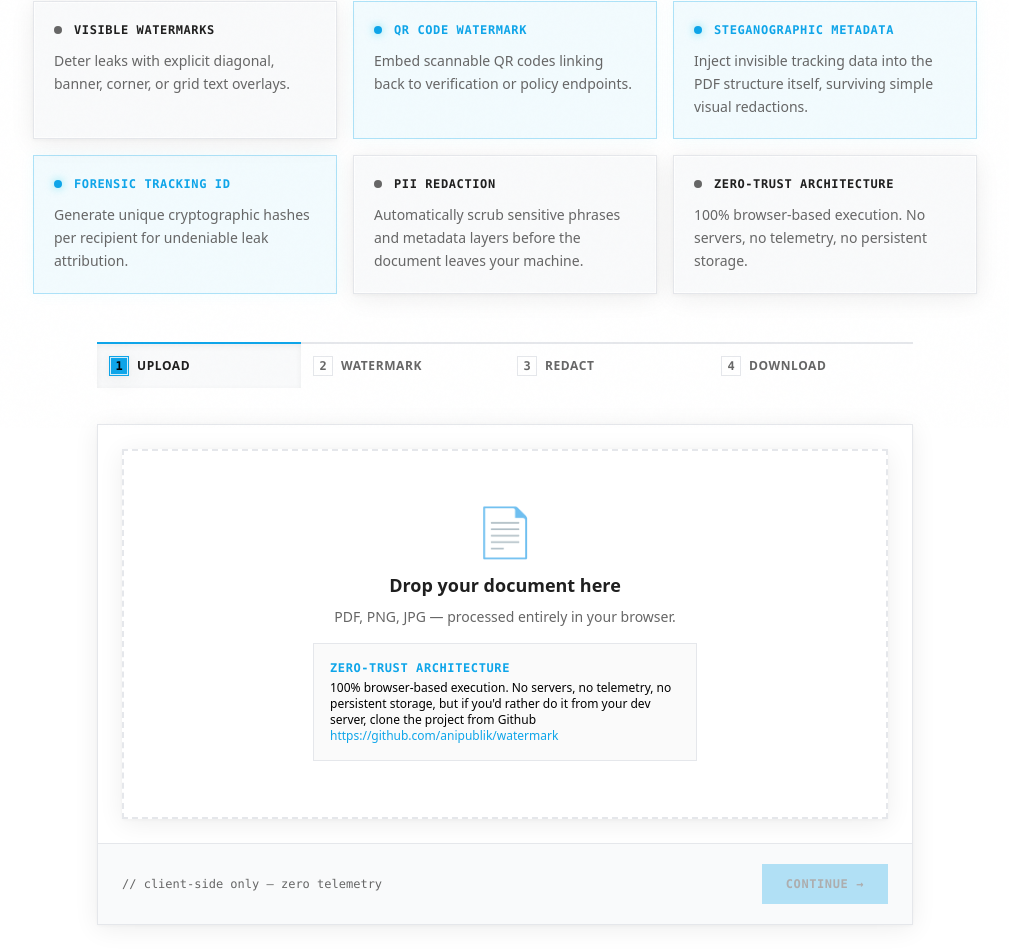
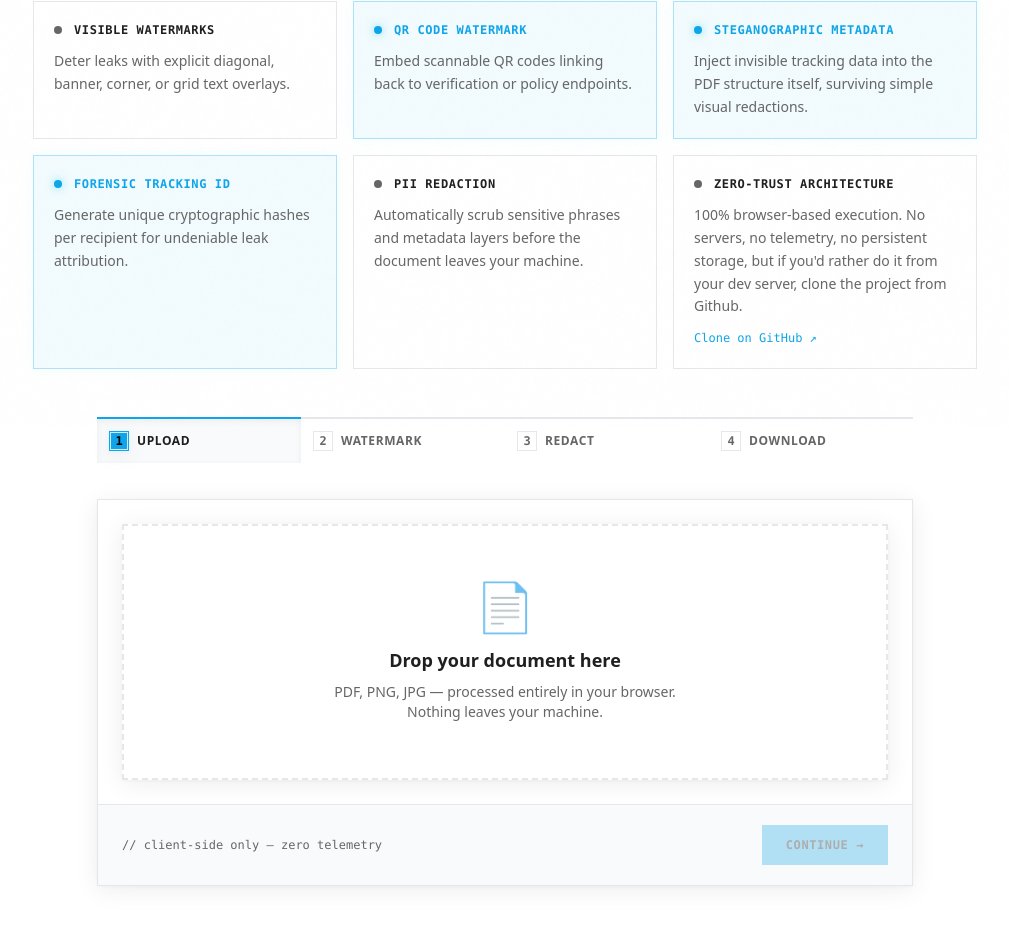
Before and after one commit to anipublik/watermark, a Next.js app: page / in a window 1280 px wide. Shown: the part 372-1324 px from the top of the page, without its empty margins (135-1144 px from the left). Built offline with nearby package versions, Linux system fonts and the light colour scheme.

Commit message:
chore: fix hero feature styling and zero trust messaging

```diff
--- a/app/page.tsx
+++ b/app/page.tsx
@@ -6,7 +6,7 @@ const FEATURES = [
     { title: "Steganographic Metadata", desc: "Inject invisible tracking data into the PDF structure itself, surviving simple visual redactions.", isNew: true },
     { title: "Forensic Tracking ID", desc: "Generate unique cryptographic hashes per recipient for undeniable leak attribution.", isNew: true },
     { title: "PII Redaction", desc: "Automatically scrub sensitive phrases and metadata layers before the document leaves your machine.", isNew: false },
-    { title: "Zero-Trust Architecture", desc: "100% browser-based execution. No servers, no telemetry, no persistent storage.", isNew: false },
+    { title: "Zero-Trust Architecture", desc: "100% browser-based execution. No servers, no telemetry, no persistent storage, but if you'd rather do it from your dev server, clone the project from Github.", link: "https://github.com/anipublik/watermark", isNew: false },
 ];
 
 export default function Home() {
@@ -30,8 +30,8 @@ export default function Home() {
                     {FEATURES.map((f) => (
                         <div
                             key={f.title}
-                            className={`p-5 border transition-all duration-300 ${f.isNew ? "border-theme-cyan/30 bg-theme-cyan/5 hover:border-theme-cyan" : "border-[var(--article-border)] bg-[var(--article-surface)] hover:border-[var(--muted-foreground)]"}`}
-                            style={!f.isNew ? { boxShadow: "var(--shadow-neumorphic)" } : { boxShadow: "0 0 15px rgba(34,211,238,0.05)" }}
+                            className={`p-5 border transition-all duration-300 ${f.isNew ? "border-theme-cyan/30 bg-theme-cyan/5 hover:border-theme-cyan" : "border-[var(--article-border)] bg-transparent hover:border-theme-cyan/50"}`}
+                            style={f.isNew ? { boxShadow: "0 0 15px rgba(34,211,238,0.05)" } : {}}
                         >
                             <div className="flex items-center gap-3 mb-3">
                                 <span className={`w-2 h-2 rounded-full flex-shrink-0 ${f.isNew ? "bg-theme-cyan shadow-[0_0_8px_rgba(34,211,238,0.6)]" : "bg-[var(--muted-foreground)]"}`} />
@@ -40,6 +40,11 @@ export default function Home() {
                             <p className="text-sm text-[var(--muted-foreground)] leading-relaxed">
                                 {f.desc}
                             </p>
+                            {f.link && (
+                                <a href={f.link} target="_blank" rel="noopener noreferrer" className="inline-block mt-3 text-xs font-mono text-theme-cyan hover:underline hover:text-cyan-300 transition-colors">
+                                    Clone on GitHub ↗
+                                </a>
+                            )}
                         </div>
                     ))}
                 </div>
--- a/components/steps/StepUpload.tsx
+++ b/components/steps/StepUpload.tsx
@@ -51,13 +51,10 @@ export function StepUpload({ file, onFile, onRemove, onNext }: StepUploadProps)
                     />
                     <div className="text-5xl mb-4">📄</div>
                     <h3 className="text-lg font-bold mb-2 text-[var(--foreground)]">Drop your document here</h3>
-                    <p className="text-[var(--muted-foreground)] text-sm mb-4">
+                    <p className="text-[var(--muted-foreground)] text-sm">
                         PDF, PNG, JPG — processed entirely in your browser.
+                        <br />Nothing leaves your machine.
                     </p>
-                    <div className="text-xs text-[var(--muted-foreground)]/80 text-left max-w-sm mx-auto bg-[var(--background)] p-4 border border-[var(--article-border)]">
-                        <strong className="text-theme-cyan block mb-1 font-mono uppercase tracking-wider">Zero-Trust Architecture</strong>
-                        100% browser-based execution. No servers, no telemetry, no persistent storage, but if you'd rather do it from your dev server, clone the project from Github <a href="https://github.com/anipublik/watermark" target="_blank" rel="noopener noreferrer" className="text-theme-cyan hover:underline">https://github.com/anipublik/watermark</a>
-                    </div>
                 </div>
             )}
 
```
